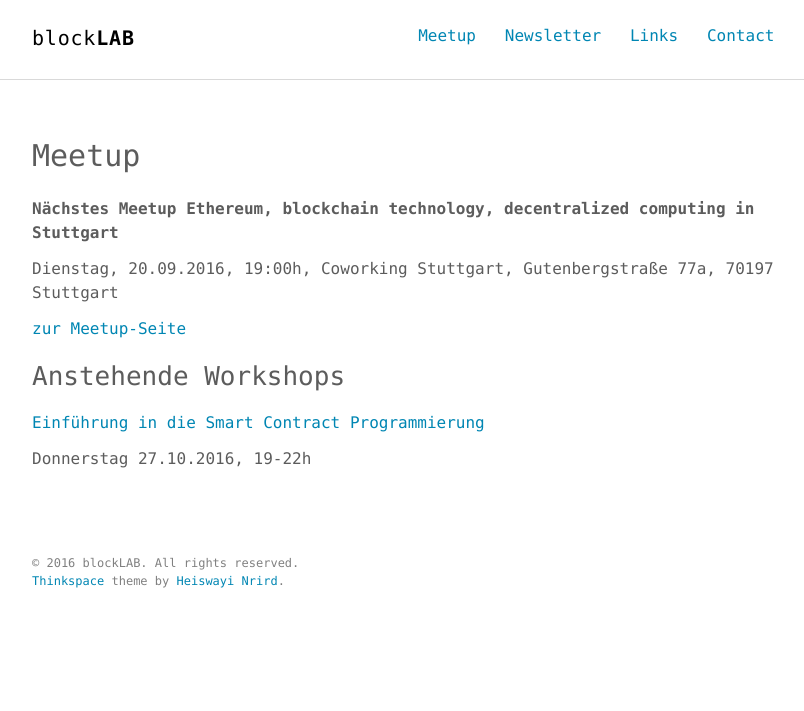
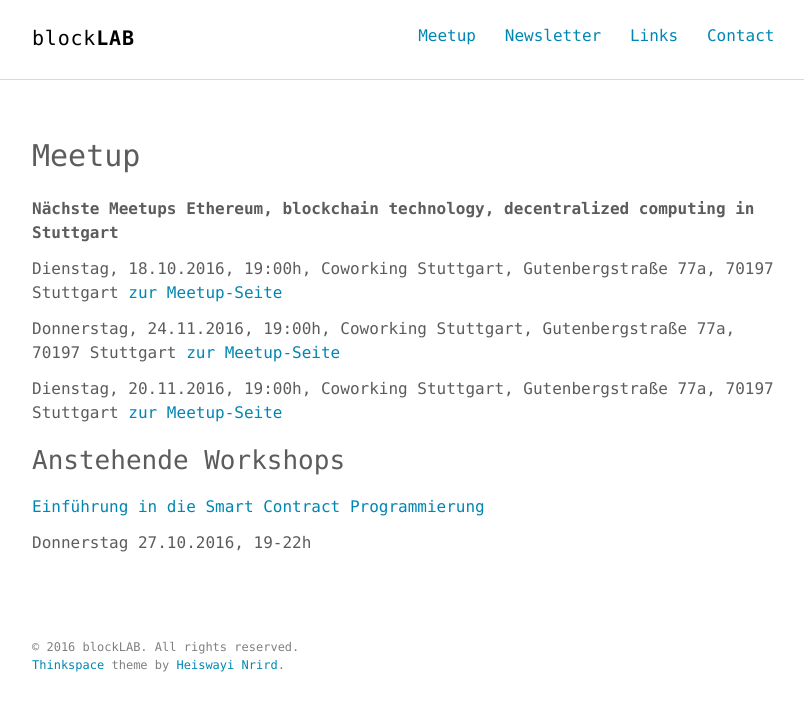
Before and after one commit to blocklab/site, a Jekyll site: the page built from meetup.md, in a window 1280 px wide. Shown: the top 711 px of the page, without its empty margins (232-1036 px from the left). Built offline with Jekyll 4.4.1, drawn with Linux system fonts in a browser that asks for light colours.

Commit message:
Update meetup.md

```diff
--- a/meetup.md
+++ b/meetup.md
@@ -4,11 +4,16 @@ title: Meetup
 permalink: /meetup/
 ---
 
-**Nächstes Meetup Ethereum, blockchain technology, decentralized computing in Stuttgart**
+**Nächste Meetups Ethereum, blockchain technology, decentralized computing in Stuttgart**
 
-Dienstag, 20.09.2016, 19:00h, Coworking Stuttgart, Gutenbergstraße 77a, 70197 Stuttgart
+Dienstag, 18.10.2016, 19:00h, Coworking Stuttgart, Gutenbergstraße 77a, 70197 Stuttgart
+[zur Meetup-Seite](http://www.meetup.com/de-DE/Ethereum-blockchain-technology-decentralized-computing/events/232471377/)
 
-[zur Meetup-Seite](http://www.meetup.com/de-DE/Ethereum-blockchain-technology-decentralized-computing/events/232471307/)
+Donnerstag, 24.11.2016, 19:00h, Coworking Stuttgart, Gutenbergstraße 77a, 70197 Stuttgart
+[zur Meetup-Seite](http://www.meetup.com/de-DE/Ethereum-blockchain-technology-decentralized-computing/events/232471393/)
+
+Dienstag, 20.11.2016, 19:00h, Coworking Stuttgart, Gutenbergstraße 77a, 70197 Stuttgart
+[zur Meetup-Seite](http://www.meetup.com/de-DE/Ethereum-blockchain-technology-decentralized-computing/events/232471431/)
 
 ## Anstehende Workshops
 
```
